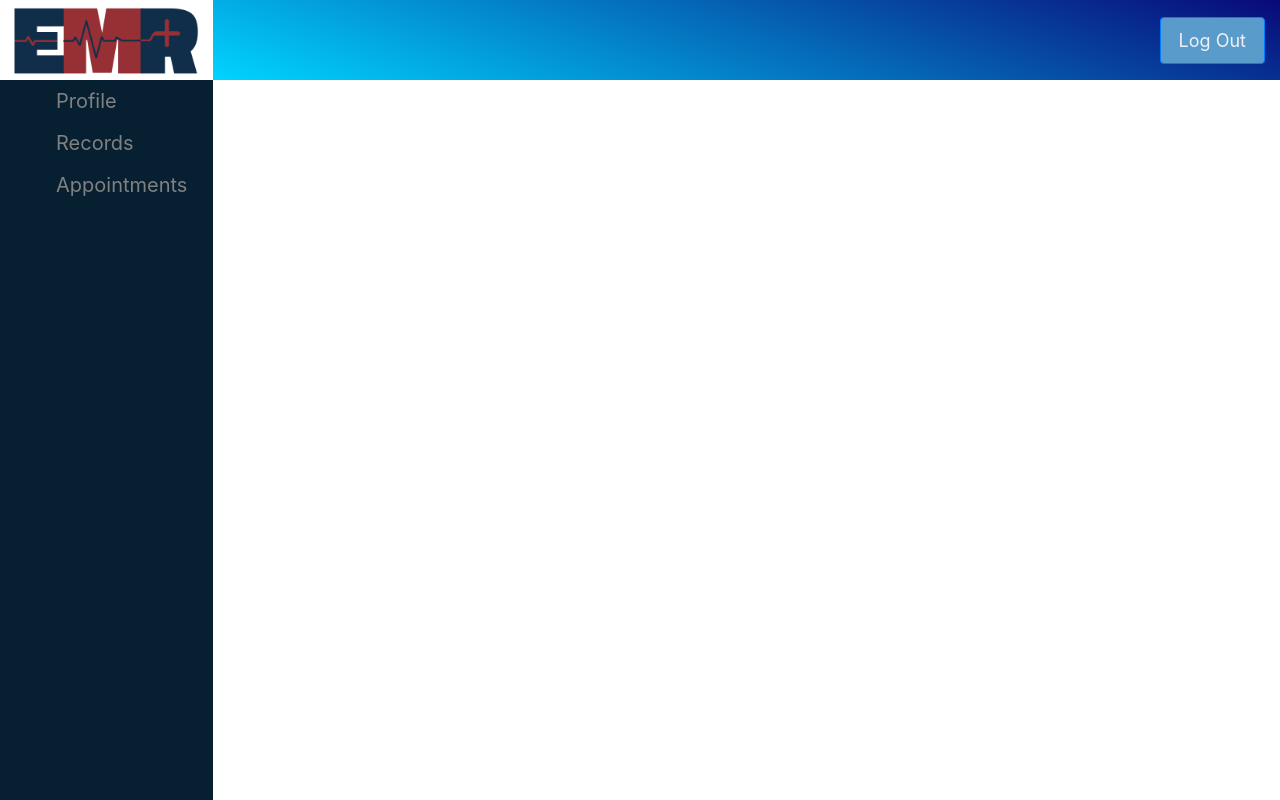
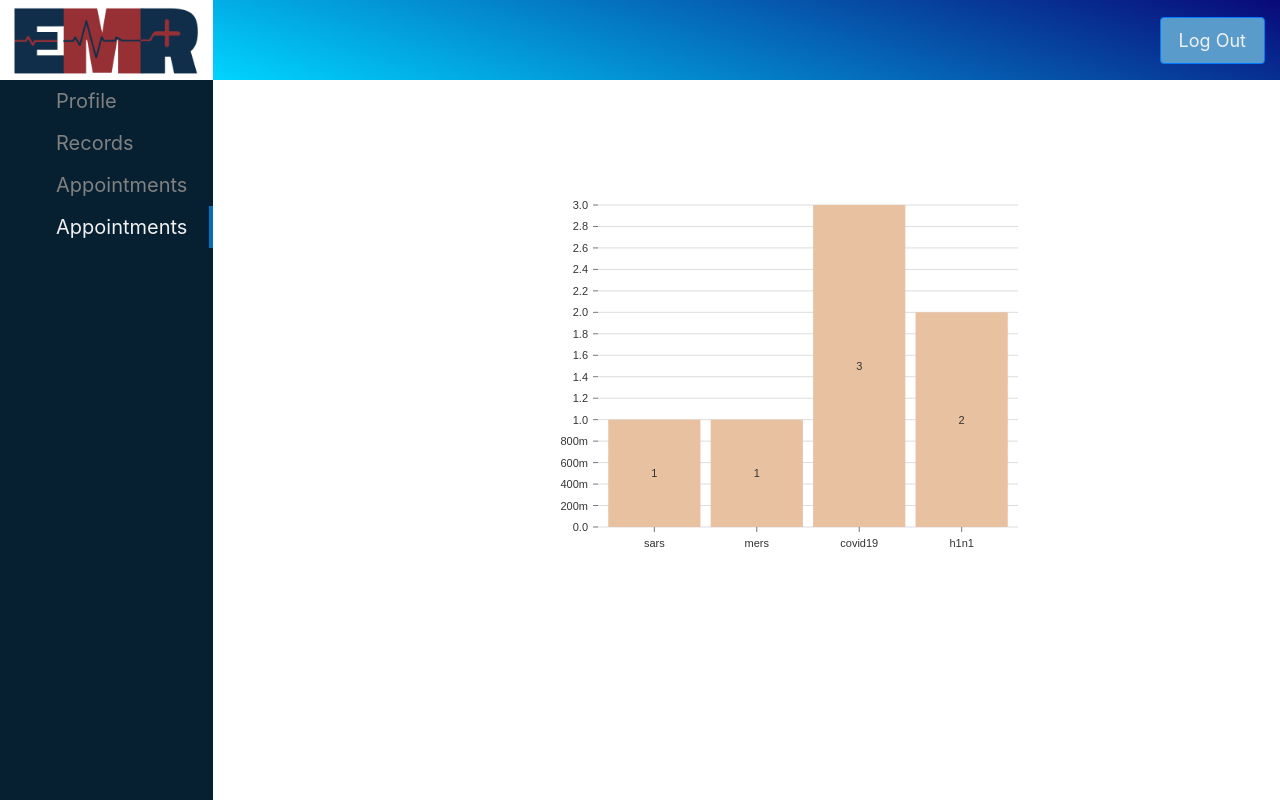
Before and after one commit to AhmedFarhan252/EMRS, a React (Create React App) app in the folder frontend/: page /d/viz in a window 1280 px wide. Built offline with nearby package versions, Linux system fonts and the light colour scheme.

Commit message:
updated routes

```diff
--- a/frontend/src/components/doctor/doctorMain.jsx
+++ b/frontend/src/components/doctor/doctorMain.jsx
@@ -10,6 +10,7 @@ import DocRecords from "./records.jsx"
 import DocRecords1 from "./records1.jsx"
 import DocView from "./view-record.jsx"
 import Add from "./add-records.jsx"
+import Viz from "./viz"
 
 class Doctor extends Component {
 	render() {
@@ -30,6 +31,7 @@ class Doctor extends Component {
 							<Route path="/d/records" component={DocRecords} />
 							<Route path="/d/records1" component={DocRecords1} />
 							<Route path="/d/view-record" component={DocView} />
+							<Route path="/d/viz" component={Viz} />
 						</Switch>
 					</div>
 				</div>
--- a/frontend/src/components/doctor/navbar.jsx
+++ b/frontend/src/components/doctor/navbar.jsx
@@ -18,6 +18,9 @@ const NavBar = () => (
 			<li>
 				<NavLink to="/d/add-records">Appointments</NavLink>
 			</li>
+			<li>
+				<NavLink to="/d/viz">Appointments</NavLink>
+			</li>
 		</ul>
 	</div>
 )
```
Lines whose indentation alone changed are shown as unchanged.
